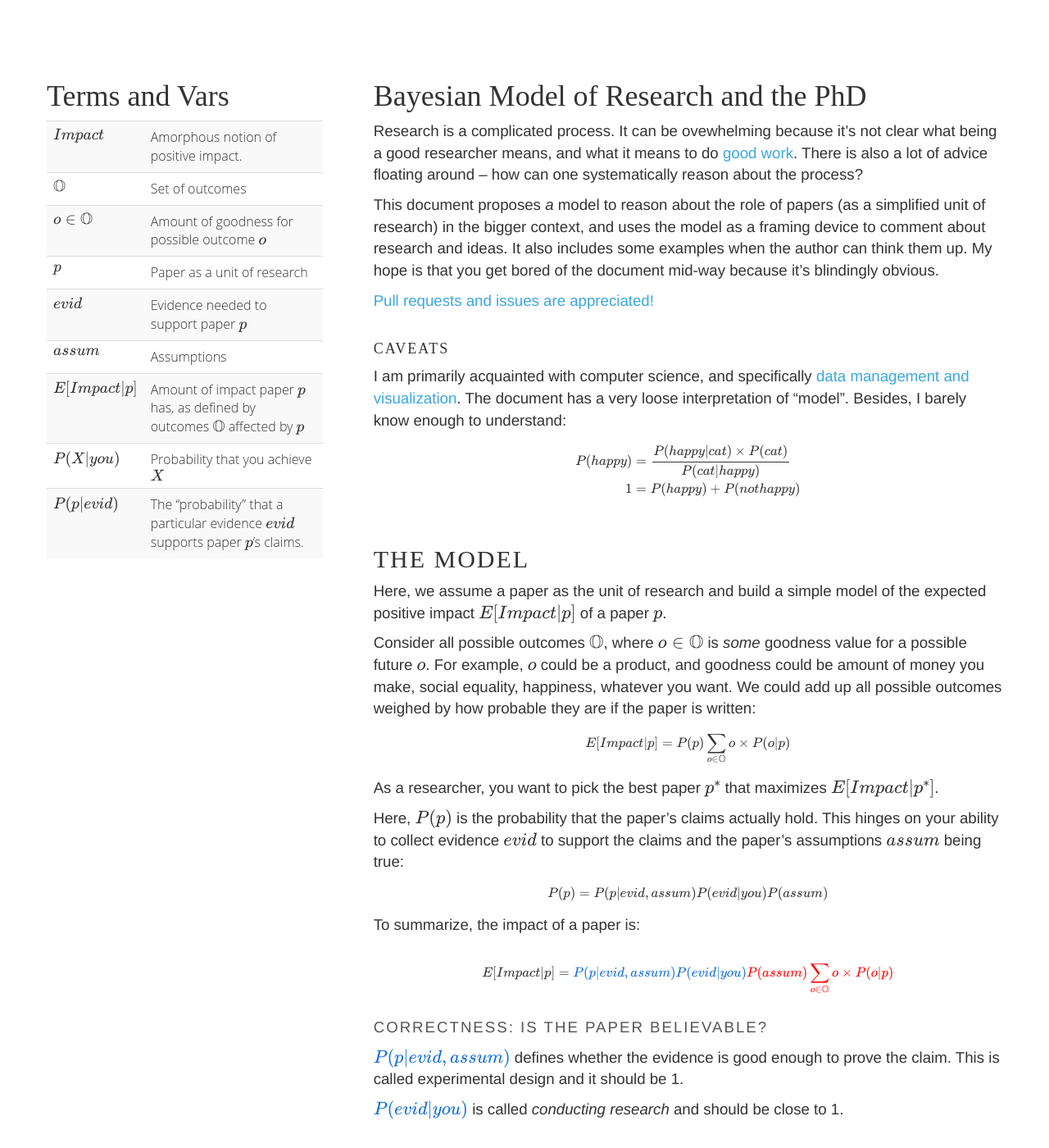
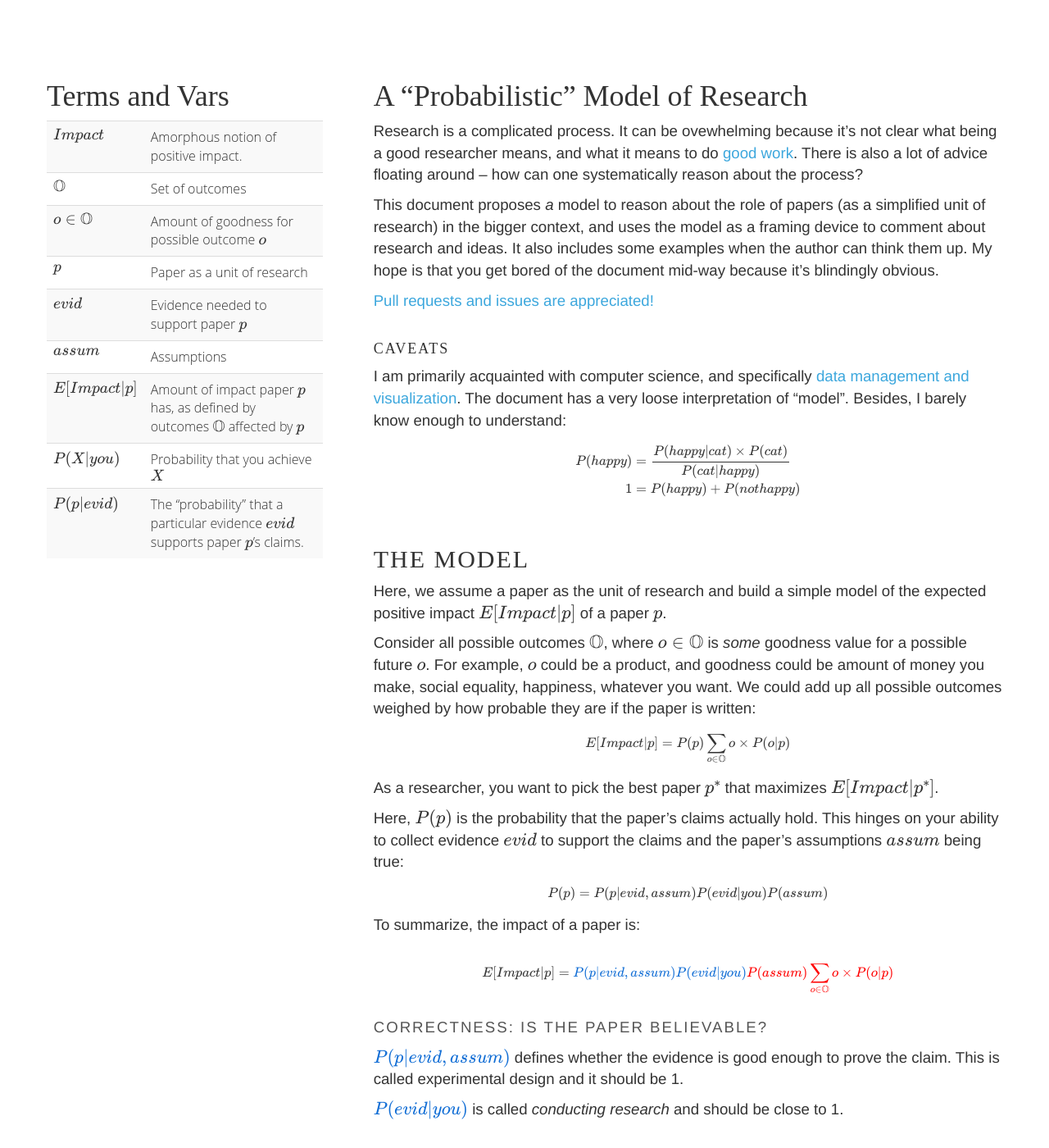
Before and after one commit to researchsetup/researchsetup.github.io, a Jekyll site: the page built from researchmodel.md, in a window 1280 px wide and 1400 px high. Shown: the whole window at 82% size. Built offline with Jekyll 4.4.1, drawn with Linux system fonts in a browser that asks for light colours; some web fonts are replaced; formulas are drawn with MathJax 3; our own code applies the rules of GitHub Pages for plain Markdown files.

Commit message:
lazy commit msg

```diff
--- a/files/css/post.css
+++ b/files/css/post.css
@@ -39,6 +39,9 @@
   font-weight: 400;
   text-transform: uppercase;
   letter-spacing: 2px;
+}
+.MathJax_Display {
+  font-size: 14pt;
 }
 p {
   font-size: 14pt;
--- a/researchmodel.md
+++ b/researchmodel.md
@@ -3,7 +3,7 @@
 tagline:
 ---
 
-# Bayesian Model of Research and the PhD
+# A "Probabilistic" Model of Research
 
 Research is a complicated process.  It can be ovewhelming because it's not clear what being a good researcher means, and what it means to do [good work](http://www.cs.virginia.edu/~robins/YouAndYourResearch.html).  There is also a lot of advice floating around -- how can one systematically reason about the process?
 
```
